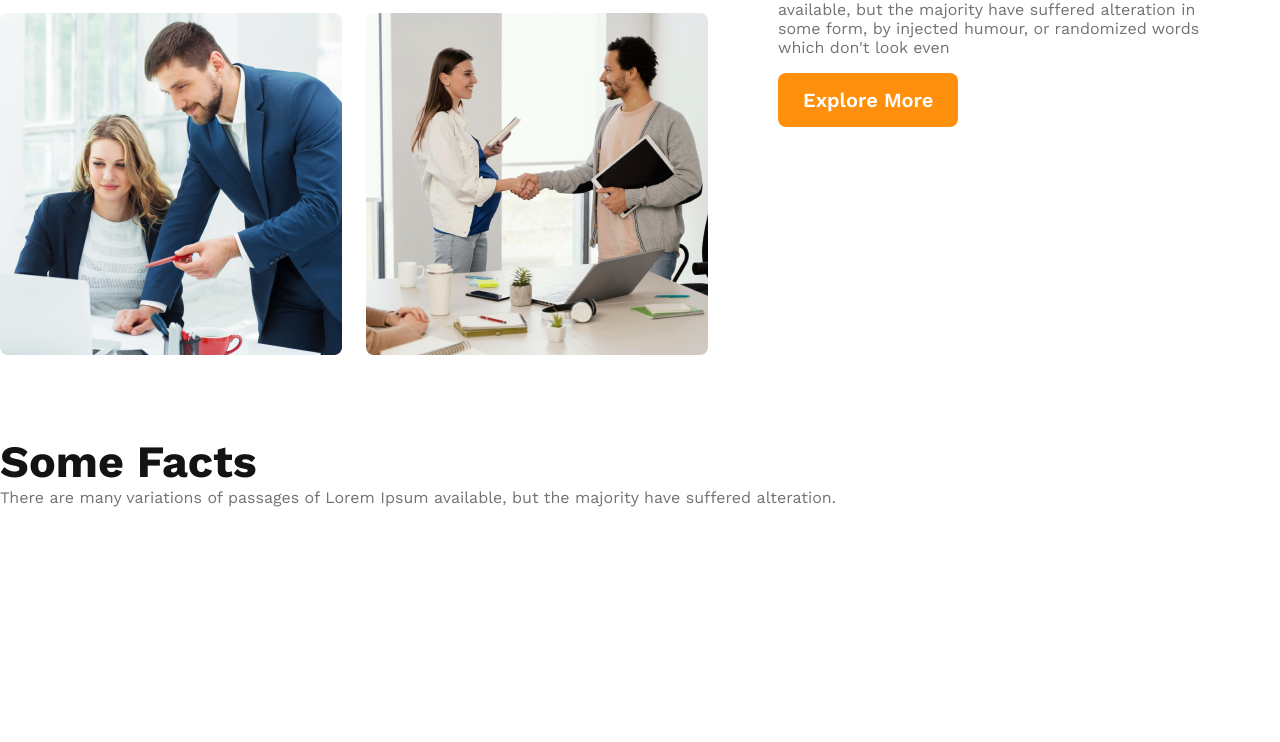
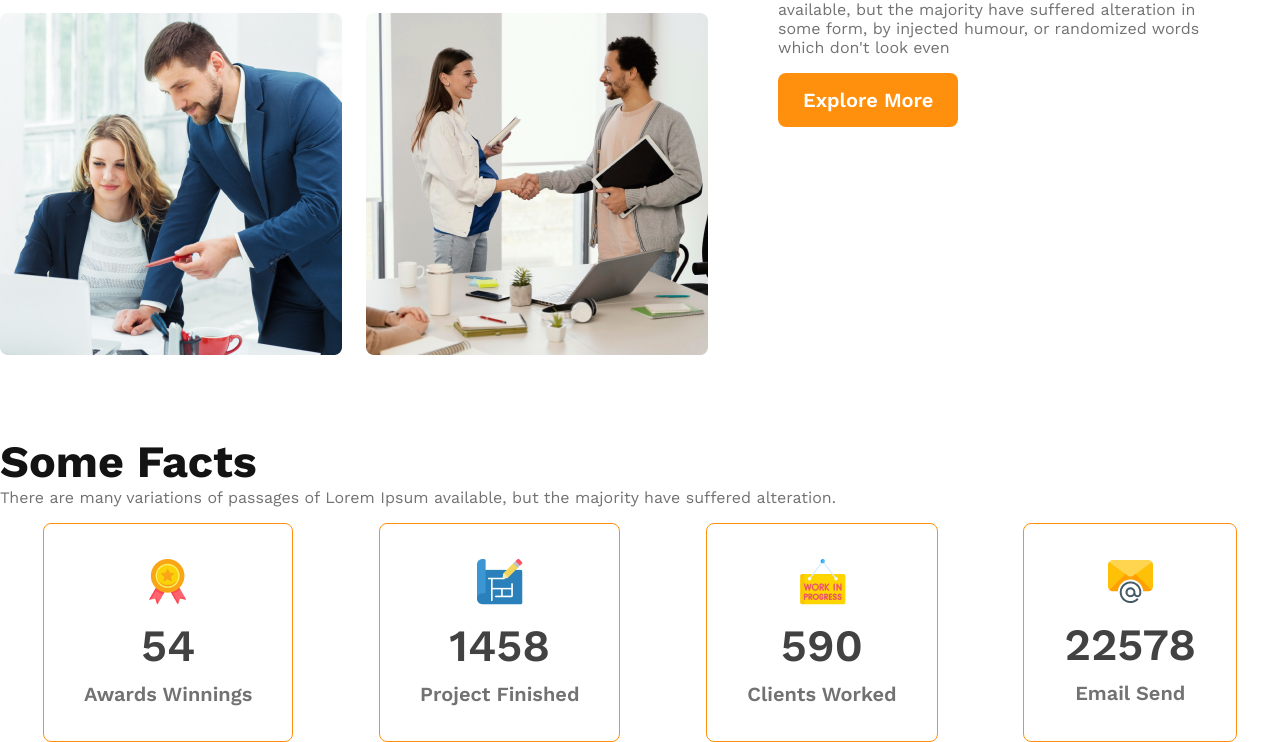
Before and after one commit to parvez1407/g3-architects, a plain HTML site: page index.html in a window 1280 px wide. Shown: the part 1375-2117 px from the top of the page. Before the commit the page ends 1898 px from the top, so only its background shows below. Drawn offline with nearby package versions, Linux system fonts and the light colour scheme.

Commit message:
fects section style completed

```diff
--- a/index.html
+++ b/index.html
@@ -65,6 +65,28 @@
           There are many variations of passages of Lorem Ipsum available, but
           the majority have suffered alteration.
         </p>
+        <div class="facts-card-container">
+          <div class="card">
+            <img src="images/icons/ribon.png" alt="ribbon icon" />
+            <h2 class="card-stats">54</h2>
+            <p class="card-title">Awards Winnings</p>
+          </div>
+          <div class="card">
+            <img src="images/icons/projects.png" alt="Projects Icon" />
+            <h2 class="card-stats">1458</h2>
+            <p class="card-title">Project Finished</p>
+          </div>
+          <div class="card">
+            <img src="images/icons/customers.png" alt="Customer Icon" />
+            <h2 class="card-stats">590</h2>
+            <p class="card-title">Clients Worked</p>
+          </div>
+          <div class="card">
+            <img src="images/icons/email.png" alt="Email Icons" />
+            <h2 class="card-stats">22578</h2>
+            <p class="card-title">Email Send</p>
+          </div>
+        </div>
       </section>
       <!-- Facts Section End -->
     </main>
--- a/styles/architects.css
+++ b/styles/architects.css
@@ -108,6 +108,30 @@ main {
   font-weight: 700;
 }
 
+/* facts section style start */
+.facts-card-container {
+  display: flex;
+  justify-content: space-around;
+}
+.facts-card-container .card {
+  border-radius: 8px;
+  border: 1px solid #ff900e;
+  text-align: center;
+  padding: 35px 40px;
+}
+.facts-card-container .card-title {
+  color: #727272;
+  font-weight: 600;
+  font-size: 1.25rem;
+  margin-top: 5px;
+}
+.facts-card-container .card-stats {
+  color: #424242;
+  font-size: 2.8rem;
+  font-weight: 600;
+  margin-top: 10px;
+  margin-bottom: 10px;
+}
 /* Responsive media queries */
 /* mobile devices */
 @media screen and (max-width: 576px) {
```
